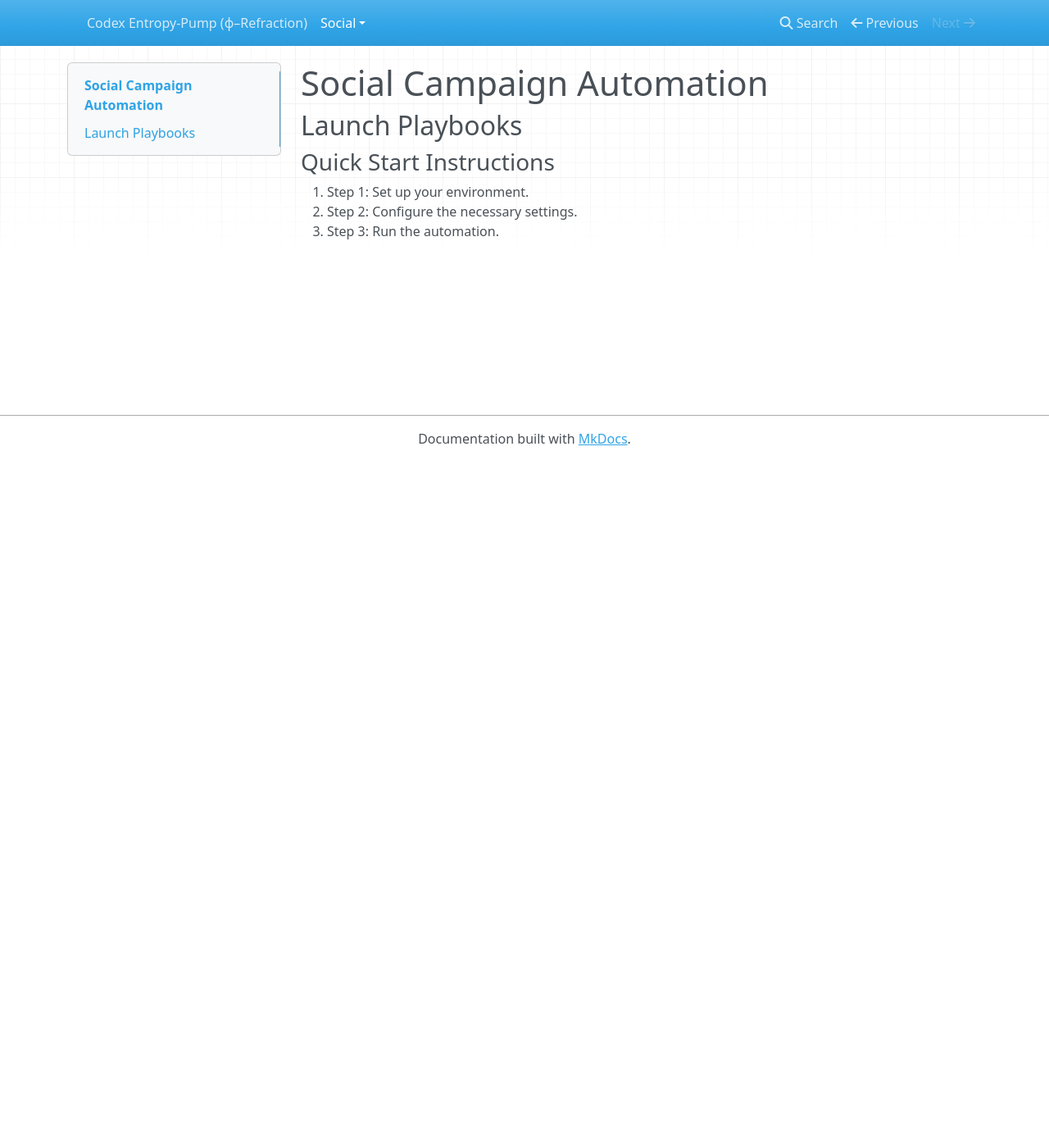
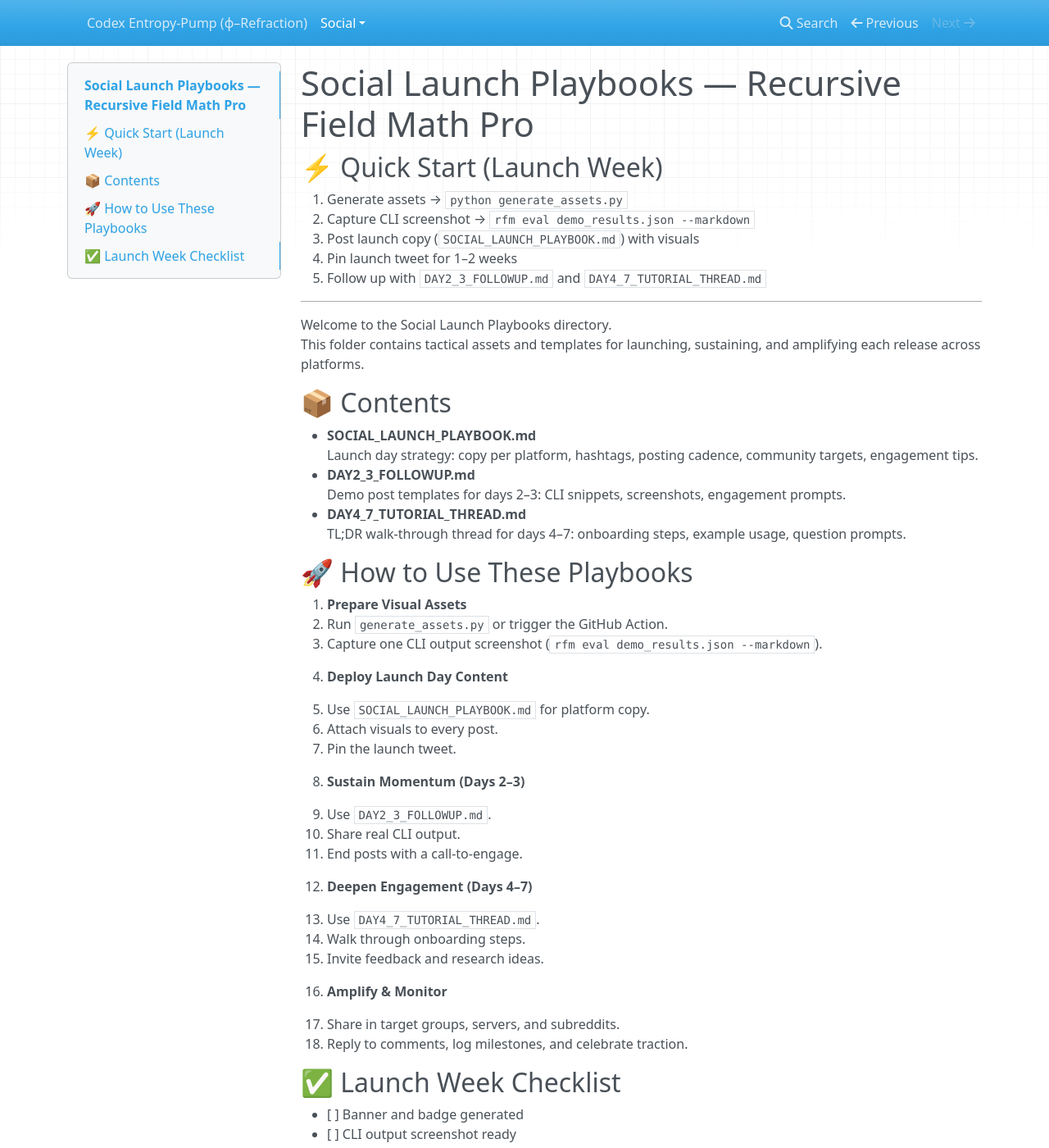
Before and after one commit to wizardaax/recursive-field-math-pro, an MkDocs documentation site: the page built from docs/social/README.md, in a window 1280 px wide and 1400 px high. Shown: the whole window at 82% size. Built offline with MkDocs 1.6.1, drawn with Linux system fonts in a browser that asks for light colours; nearby versions of some CDN libraries; some of the changed text lies outside the part shown.

Commit message:
Implement social campaign automation files
Co-authored-by: wizardaax <219036416+wizardaax@users.noreply.github.com>

```diff
--- a/docs/social/README.md
+++ b/docs/social/README.md
@@ -1,9 +1,60 @@
-# Social Campaign Automation
+# Social Launch Playbooks — Recursive Field Math Pro
 
-## Launch Playbooks
+## ⚡ Quick Start (Launch Week)
 
-### Quick Start Instructions
+1. Generate assets → `python generate_assets.py`
+2. Capture CLI screenshot → `rfm eval demo_results.json --markdown`
+3. Post launch copy (`SOCIAL_LAUNCH_PLAYBOOK.md`) with visuals
+4. Pin launch tweet for 1–2 weeks
+5. Follow up with `DAY2_3_FOLLOWUP.md` and `DAY4_7_TUTORIAL_THREAD.md`
 
-1. Step 1: Set up your environment.
-2. Step 2: Configure the necessary settings.
-3. Step 3: Run the automation.
+---
+
+Welcome to the Social Launch Playbooks directory.
+This folder contains tactical assets and templates for launching, sustaining, and amplifying each release across platforms.
+
+## 📦 Contents
+
+- **SOCIAL_LAUNCH_PLAYBOOK.md**
+  Launch day strategy: copy per platform, hashtags, posting cadence, community targets, engagement tips.
+- **DAY2_3_FOLLOWUP.md**
+  Demo post templates for days 2–3: CLI snippets, screenshots, engagement prompts.
+- **DAY4_7_TUTORIAL_THREAD.md**
+  TL;DR walk-through thread for days 4–7: onboarding steps, example usage, question prompts.
+
+## 🚀 How to Use These Playbooks
+
+1. **Prepare Visual Assets**
+   - Run `generate_assets.py` or trigger the GitHub Action.
+   - Capture one CLI output screenshot (`rfm eval demo_results.json --markdown`).
+
+2. **Deploy Launch Day Content**
+   - Use `SOCIAL_LAUNCH_PLAYBOOK.md` for platform copy.
+   - Attach visuals to every post.
+   - Pin the launch tweet.
+
+3. **Sustain Momentum (Days 2–3)**
+   - Use `DAY2_3_FOLLOWUP.md`.
+   - Share real CLI output.
+   - End posts with a call-to-engage.
+
+4. **Deepen Engagement (Days 4–7)**
+   - Use `DAY4_7_TUTORIAL_THREAD.md`.
+   - Walk through onboarding steps.
+   - Invite feedback and research ideas.
+
+5. **Amplify & Monitor**
+   - Share in target groups, servers, and subreddits.
+   - Reply to comments, log milestones, and celebrate traction.
+
+## ✅ Launch Week Checklist
+
+- [ ] Banner and badge generated
+- [ ] CLI output screenshot ready
+- [ ] Launch posts live on all platforms
+- [ ] Demo follow-up posted (Day 2–3)
+- [ ] Tutorial thread posted (Day 4–7)
+- [ ] Launch tweet pinned
+- [ ] Engagement monitored, milestones tracked
+
+---
```
Also changed, not shown: 2 other files.
